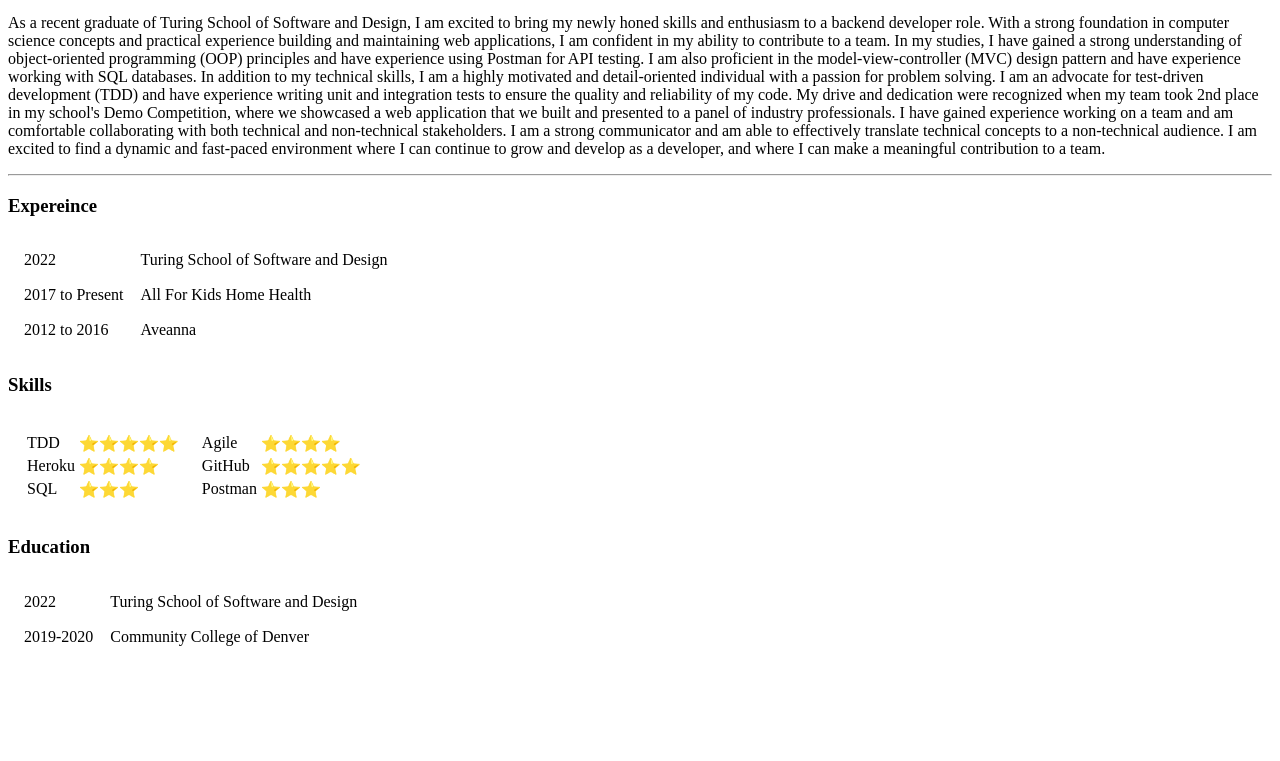
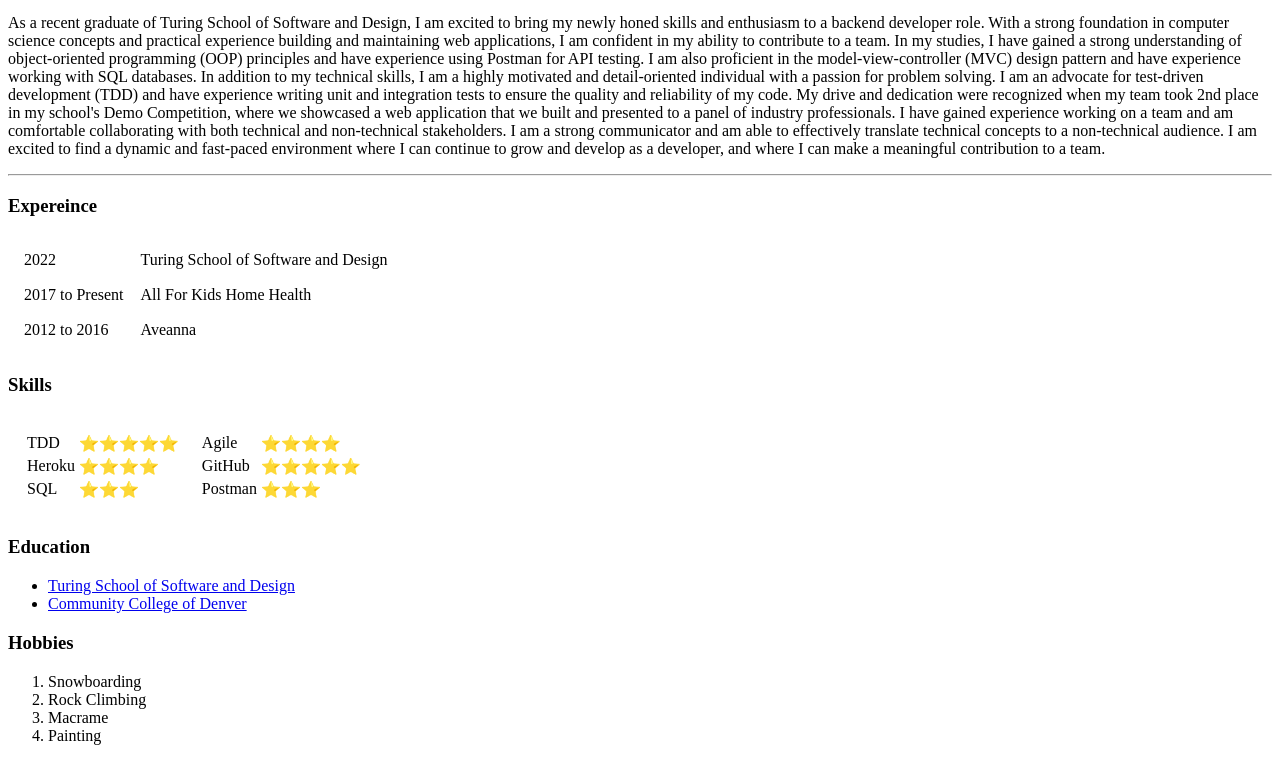
Before and after one commit to sdecesari/html_practice_site, a plain HTML site: page index.html in a window 1280 px wide. Shown: the part 100-861 px from the top of the page. Before the commit the page ends 800 px from the top, so only its background shows below. Drawn offline with Linux system fonts and the light colour scheme.

Commit message:
Add links to education

```diff
--- a/index.html
+++ b/index.html
@@ -66,15 +66,16 @@
       </tr>
     </table>
     <h3>Education</h3>
-    <table cellspacing="15">
-      <tr>
-        <td>2022</td>
-        <td>Turing School of Software and Design</td>
-      </tr>
-      <tr>
-        <td>2019-2020</td>
-        <td>Community College of Denver</td>
-      </tr>
-    </table>
+    <ul>
+      <li><a href="https://turing.edu/">Turing School of Software and Design</a></li>
+      <li><a href="https://www.ccd.edu/">Community College of Denver</a></li>
+    </ul>
+    <h3>Hobbies</h3>
+    <ol>
+      <li>Snowboarding</li>
+      <li>Rock Climbing</li>
+      <li>Macrame</li>
+      <li>Painting</li>
+    </ol>
   </body>
 </html>
```
